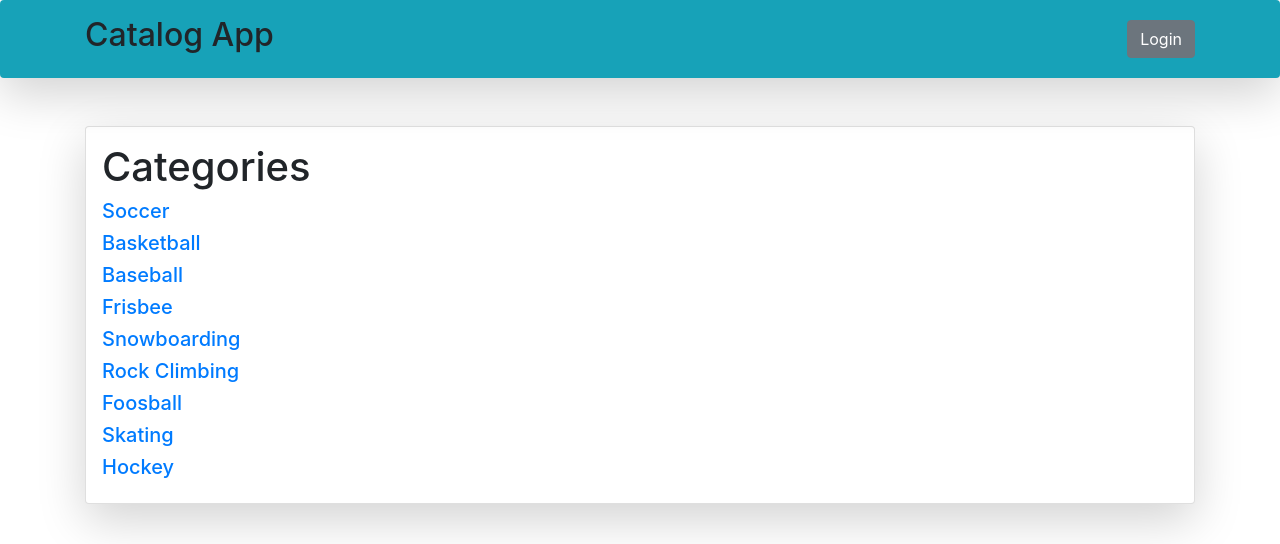
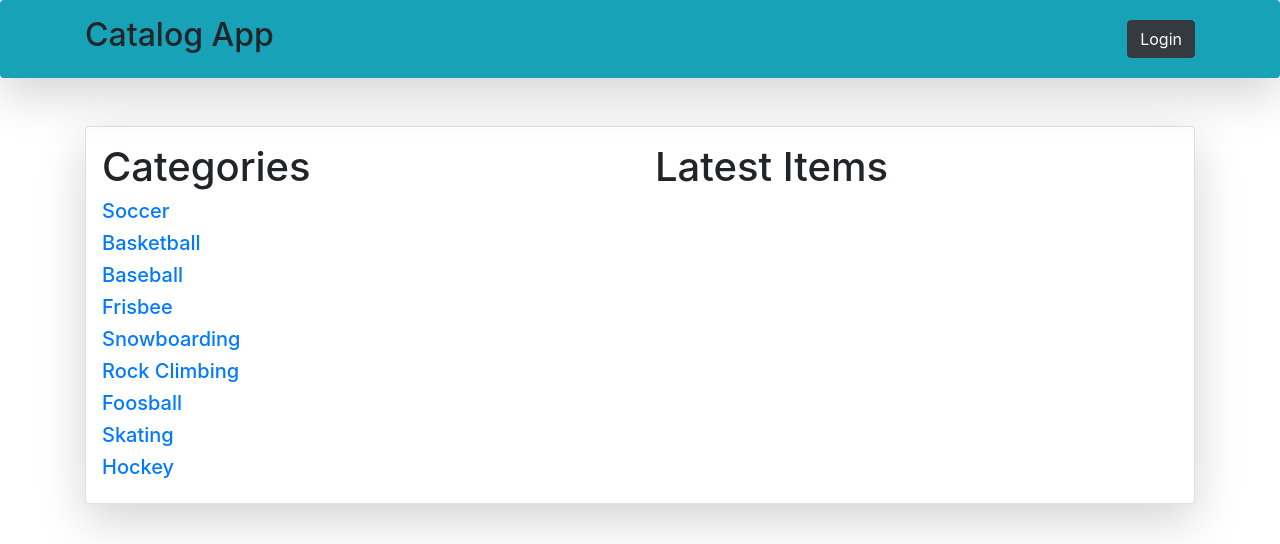
Before and after one commit to matthew-ardi/item-catalog, a Flask app: page /dashboard/ in a window 1280 px wide. Shown: the top 544 px of the page. Run offline with Flask 2, Linux system fonts and the light colour scheme; data comes from the database, SQL or seed files in the repository; both versions use the stored data as it was after the commit; data that the repository does not hold is empty; some libraries are stand-ins or nearby versions.

Commit message:
cleared db, changed interface colors

```diff
--- a/templates/base.html
+++ b/templates/base.html
@@ -22,7 +22,7 @@
 
                     {% if username %}
                       <div class="dropdown">
-                        <button class="btn btn-secondary dropdown-toggle" type="button" id="dropdownMenuButton" data-toggle="dropdown" aria-haspopup="true" aria-expanded="false">
+                        <button class="btn btn-warning dropdown-toggle" type="button" id="dropdownMenuButton" data-toggle="dropdown" aria-haspopup="true" aria-expanded="false">
                           {{username}}
                         </button>
                         <div class="dropdown-menu" aria-labelledby="dropdownMenuButton">
@@ -30,7 +30,7 @@
                         </div>
                       </div>
                     {% else %}
-                    <button class="btn btn-secondary" data-toggle="modal" data-target="#login_panel" type="submit">
+                    <button class="btn btn-dark" data-toggle="modal" data-target="#login_panel" type="submit">
                       Login
                     </button>
                     {% endif %}
--- a/templates/dashboard.html
+++ b/templates/dashboard.html
@@ -57,8 +57,9 @@
                                 {% endfor %}
                         {% endif %}
 
+                        <h1>Latest Items</h1>
                         {% if latest_items %}
-                        <h1>Latest Items</h1>
+
                                 {% for latest_item in latest_items|reverse %}
                                 {% if username %}
                                 <h5><a href="/catalog/{{ latest_item.categories.id }}/{{ latest_item.id }}/{{ username }}">{{ latest_item.title }}</a> ({{ latest_item.categories.name }})</h5>
```
Also changed, not shown: catalog_items.db.
